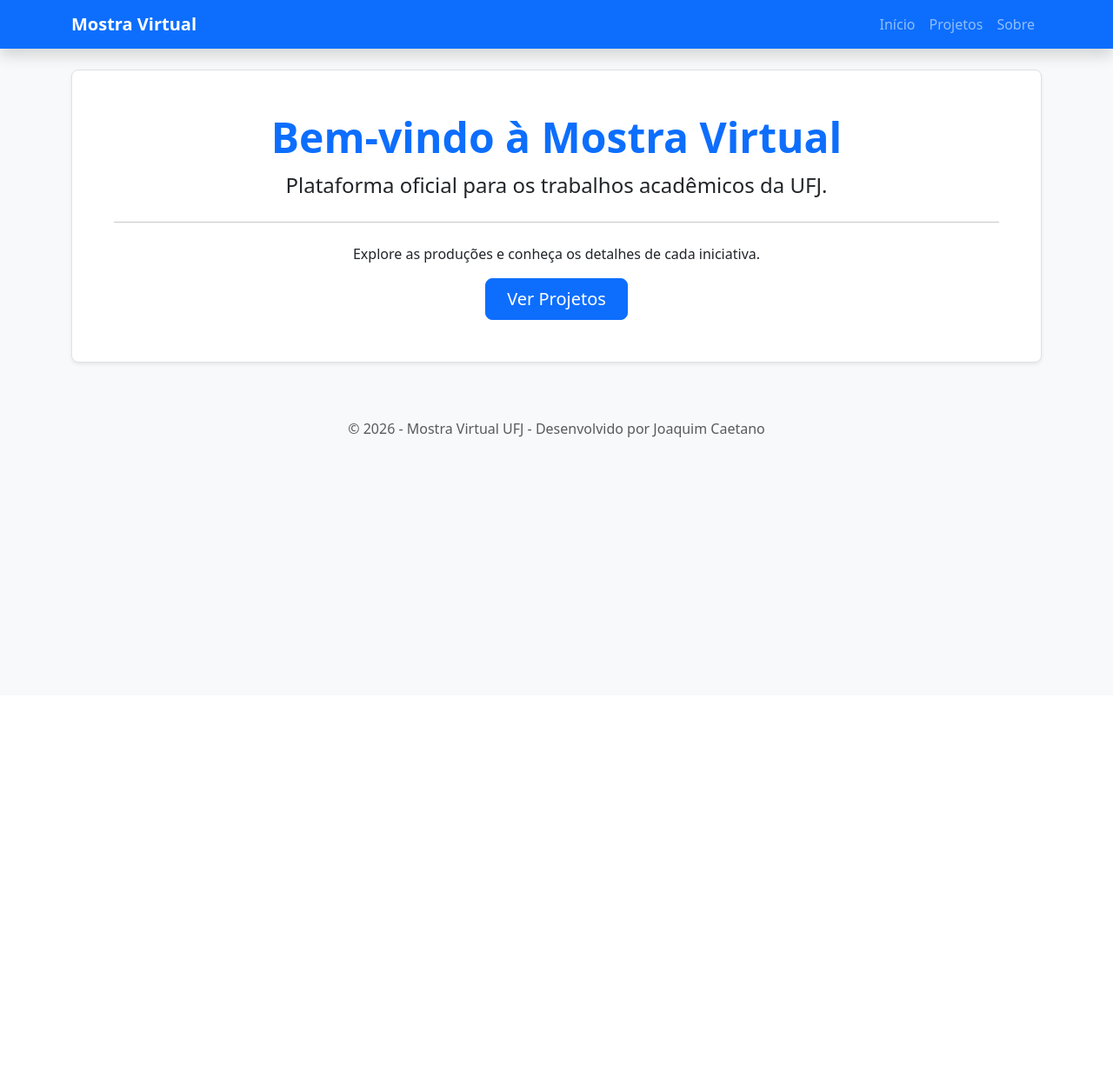
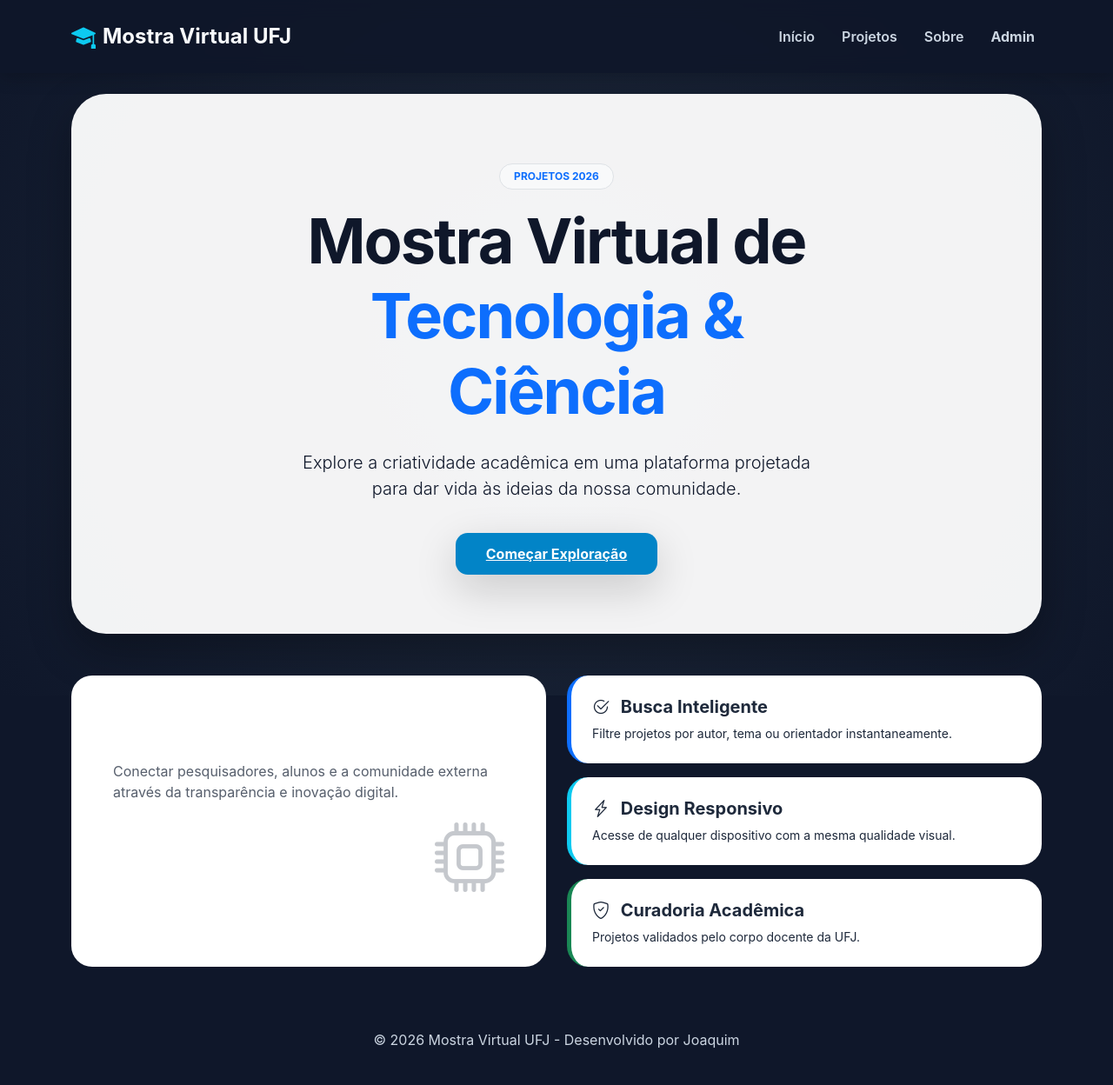
Before and after one commit to joaquimcaetano-creator/project-gallery-django, a Django app: page / in a window 1280 px wide. Shown: the whole page at 87% size. Before the commit the page ends 503 px from the top, so only its background shows below. Run offline with Django 5.2, Linux system fonts and the light colour scheme.

Commit message:
Interface tech finalizada com fundo animado e ajustes de contraste

```diff
--- a/config/urls.py
+++ b/config/urls.py
@@ -20,6 +20,7 @@ from django.conf import settings
 from django.conf.urls.static import static
 
 urlpatterns = [
+    # Corrigido: era admin.site.urls, eu tinha digitado errado
     path('admin/', admin.site.urls),
     path('', include('mostra.urls')),
-] + static(settings.MEDIA_URL, document_root=settings.MEDIA_ROOT) # Isso libera as fotos
+] + static(settings.MEDIA_URL, document_root=settings.MEDIA_ROOT)
--- a/mostra/templates/mostra/base.html
+++ b/mostra/templates/mostra/base.html
@@ -3,36 +3,112 @@
 <head>
     <meta charset="UTF-8">
     <meta name="viewport" content="width=device-width, initial-scale=1.0">
-    <title>{% block title %}Mostra Virtual UFJ{% endblock %}</title>
+    <title>{% block title %}Mostra Virtual - UFJ{% endblock %}</title>
     <link href="https://cdn.jsdelivr.net/npm/bootstrap@5.3.0/dist/css/bootstrap.min.css" rel="stylesheet">
+    <link rel="stylesheet" href="https://cdn.jsdelivr.net/npm/bootstrap-icons@1.11.3/font/bootstrap-icons.min.css">
+
+    <style>
+        body {
+            font-family: 'Inter', sans-serif;
+            color: #f8fafc; /* Texto padrão claro */
+            background-color: #0f172a;
+            overflow-x: hidden;
+        }
+
+        #particles-js {
+            position: fixed; width: 100%; height: 100%; top: 0; left: 0; z-index: -1;
+            background: radial-gradient(circle, #1e293b 0%, #0f172a 100%);
+        }
+
+        .navbar {
+            background-color: rgba(15, 23, 42, 0.9) !important;
+            backdrop-filter: blur(10px);
+            box-shadow: 0 4px 20px rgba(0,0,0,0.2);
+            padding: 1rem 0;
+        }
+        .navbar-brand {
+    font-weight: 800;
+    color: #f8fafc !important;
+    font-size: 1.5rem;
+    display: flex;
+    align-items: center;
+}
+.nav-link { color: #cbd5e1 !important; font-weight: 600; margin-left: 15px; }
+
+/* Estilo extra para a logo não ficar colada no texto */
+.navbar-brand img {
+    margin-right: 12px;
+    border-radius: 8px; /* Deixa as bordinhas da logo redondas como os cards */
+}
+
+        /* --- LOGICA DE CORES (O PASSO A PASSO) --- */
+
+        /* 1. Títulos GERAIS (como na página de Projetos) ficam BRANCOS */
+        h1, h2, h3, .display-6 { color: #ffffff !important; }
+
+        /* 2. Dentro da HERO-CONTAINER (Caixa da Home), tudo fica ESCURO */
+        .hero-container {
+            background: rgba(255, 255, 255, 0.95);
+            border-radius: 40px; padding: 80px 40px; margin-top: 20px;
+            box-shadow: 0 20px 50px rgba(0, 0, 0, 0.3);
+        }
+        .hero-container h1,
+        .hero-container p,
+        .hero-container .text-muted {
+            color: #0f172a !important;
+        }
+
+        /* 3. Dentro dos CARDS (Projetos), o texto fica ESCURO */
+        .card {
+            border-radius: 24px !important; border: none; background: #ffffff;
+            color: #1e293b !important; transition: all 0.4s ease;
+        }
+        .card h5, .card p { color: #1e293b !important; }
+        .card:hover { transform: translateY(-8px); box-shadow: 0 20px 25px rgba(0,0,0,0.2) !important; }
+
+        .btn-main {
+            background: #0284c7; color: white; border-radius: 14px;
+            padding: 14px 35px; font-weight: 700; border: none;
+        }
+    </style>
 </head>
-<body class="bg-light">
+<body>
+    <div id="particles-js"></div>
 
-    <nav class="navbar navbar-expand-lg navbar-dark bg-primary shadow">
+<nav class="navbar navbar-expand-lg navbar-dark sticky-top">
     <div class="container">
-            <a class="navbar-brand fw-bold" href="{% url 'home' %}">Mostra Virtual</a>
+        <a class="navbar-brand d-flex align-items-center" href="{% url 'home' %}">
+            <i class="bi bi-mortarboard-fill me-2 fs-3 text-info"></i>
+            <span class="fw-bold">Mostra Virtual UFJ</span>
+        </a>
+
         <button class="navbar-toggler" type="button" data-bs-toggle="collapse" data-bs-target="#navbarNav">
             <span class="navbar-toggler-icon"></span>
         </button>
+
         <div class="collapse navbar-collapse" id="navbarNav">
             <ul class="navbar-nav ms-auto">
                 <li class="nav-item"><a class="nav-link" href="{% url 'home' %}">Início</a></li>
                 <li class="nav-item"><a class="nav-link" href="{% url 'projetos' %}">Projetos</a></li>
                 <li class="nav-item"><a class="nav-link" href="{% url 'sobre' %}">Sobre</a></li>
+                <li class="nav-item"><a class="nav-link text-info fw-bold" href="/admin">Admin</a></li>
             </ul>
         </div>
     </div>
 </nav>
 
-    <div class="container mt-4">
-        {% block content %}
-        {% endblock %}
+    <div class="container pb-5 mt-4">
+        {% block content %}{% endblock %}
     </div>
 
-    <footer class="text-center mt-5 py-3 text-muted">
-        <p>© 2026 - Mostra Virtual UFJ - Desenvolvido por Joaquim Caetano</p>
+    <footer class="text-center py-4" style="color: #cbd5e1;">
+        <p>© 2026 Mostra Virtual UFJ - Desenvolvido por Joaquim</p>
     </footer>
 
+    <script src="https://cdn.jsdelivr.net/npm/particles.js@2.0.0/particles.min.js"></script>
+    <script>
+        particlesJS.load('particles-js', 'https://cdn.jsdelivr.net/npm/particles.js@2.0.0/demo/particles.json');
+    </script>
     <script src="https://cdn.jsdelivr.net/npm/bootstrap@5.3.0/dist/js/bootstrap.bundle.min.js"></script>
 </body>
 </html>
--- a/mostra/templates/mostra/home.html
+++ b/mostra/templates/mostra/home.html
@@ -1,13 +1,40 @@
 {% extends 'mostra/base.html' %}
 
-{% block title %}Início - Mostra Virtual{% endblock %}
+{% block content %}
+<div class="hero-container text-center mb-5">
+    <div class="row align-items-center">
+        <div class="col-lg-8 mx-auto">
+            <span class="badge bg-light text-primary border px-3 py-2 rounded-pill mb-3 fw-bold">PROJETOS 2026</span>
+            <h1 class="display-2 fw-bold mb-4" style="letter-spacing: -2px;">Mostra Virtual de <br><span class="text-primary">Tecnologia & Ciência</span></h1>
+            <p class="lead text-muted mb-5 px-md-5">
+                Explore a criatividade acadêmica em uma plataforma projetada para dar vida às ideias da nossa comunidade.
+            </p>
+            <a href="{% url 'projetos' %}" class="btn-main shadow-lg">Começar Exploração</a>
+        </div>
+    </div>
+</div>
 
-{% block content %}
-<div class="p-5 mb-4 bg-white rounded-3 shadow-sm border text-center">
-    <h1 class="display-5 fw-bold text-primary">Bem-vindo à Mostra Virtual</h1>
-    <p class="fs-4">Plataforma oficial para os trabalhos acadêmicos da UFJ.</p>
-    <hr class="my-4">
-    <p>Explore as produções e conheça os detalhes de cada iniciativa.</p>
-    <a href="{% url 'projetos' %}" class="btn btn-primary btn-lg px-4">Ver Projetos</a>
+<div class="row g-4">
+    <div class="col-md-6">
+        <div class="card p-5 h-100 bg-tech-card text-white">
+            <h3 class="fw-bold mb-3">Nossa Missão</h3>
+            <p class="opacity-75">Conectar pesquisadores, alunos e a comunidade externa através da transparência e inovação digital.</p>
+            <i class="bi bi-cpu display-1 opacity-25 text-end d-block"></i>
+        </div>
+    </div>
+    <div class="col-md-6">
+        <div class="card p-4 mb-3 border-start border-primary border-5">
+            <h5 class="fw-bold"><i class="bi bi-check2-circle me-2"></i> Busca Inteligente</h5>
+            <p class="small text-muted mb-0">Filtre projetos por autor, tema ou orientador instantaneamente.</p>
+        </div>
+        <div class="card p-4 mb-3 border-start border-info border-5">
+            <h5 class="fw-bold"><i class="bi bi-lightning-charge me-2"></i> Design Responsivo</h5>
+            <p class="small text-muted mb-0">Acesse de qualquer dispositivo com a mesma qualidade visual.</p>
+        </div>
+        <div class="card p-4 border-start border-success border-5">
+            <h5 class="fw-bold"><i class="bi bi-shield-check me-2"></i> Curadoria Acadêmica</h5>
+            <p class="small text-muted mb-0">Projetos validados pelo corpo docente da UFJ.</p>
+        </div>
+    </div>
 </div>
 {% endblock %}
--- a/mostra/urls.py
+++ b/mostra/urls.py
@@ -2,13 +2,8 @@ from django.urls import path
 from . import views
 
 urlpatterns = [
-    path('', views.home, name='home'),
-    path('projetos/', views.projetos, name='projetos'),
+    path('', views.home, name='home'),            # Página de Início (Vazia/Bem-vindo)
+    path('projetos/', views.projetos, name='projetos'), # Página com os cards e busca
     path('projeto/<int:id>/', views.detalhe, name='detalhe'),
     path('sobre/', views.sobre, name='sobre'),
-
-
-
-
-
 ]
--- a/mostra/views.py
+++ b/mostra/views.py
@@ -1,25 +1,28 @@
-from django.shortcuts import render
+from django.shortcuts import render, get_object_or_404
+from .models import Projeto
+from django.db.models import Q
 
-# Página Inicial
 def home(request):
+    # Esta é a página de boas-vindas que você queria
     return render(request, 'mostra/home.html')
 
-from .models import Projeto # Importe o modelo no topo
+def projetos(request):
+    # Esta é a página que tem os cards e a busca
+    termo_busca = request.GET.get('busca')
+    if termo_busca:
+        lista_projetos = Projeto.objects.filter(
+            Q(titulo__icontains=termo_busca) |
+            Q(autor__icontains=termo_busca) |
+            Q(resumo__icontains=termo_busca)
+        )
+    else:
+        lista_projetos = Projeto.objects.all().order_by('-data_cadastro')
 
-def projetos(request):
-    lista_projetos = Projeto.objects.all() # Busca todos os projetos do banco
     return render(request, 'mostra/projetos.html', {'projetos': lista_projetos})
 
-from django.shortcuts import render, get_object_or_404 # Adicione o get_object_or_404
+def detalhe(request, id):
+    projeto = get_object_or_404(Projeto, id=id)
+    return render(request, 'mostra/detalhe.html', {'p': projeto})
 
-
-# ... as outras views continuam iguais ...
-
-def detalhe(request, id):
-    # Isso busca o projeto pelo ID ou mostra uma página de erro 404 se não existir
-    projeto = get_object_or_404(Projeto, pk=id)
-    return render(request, 'mostra/detalhe.html', {'projeto': projeto})
-
-# Página Sobre a Mostra (vai ler o arquivo sobre.html)
 def sobre(request):
     return render(request, 'mostra/sobre.html')
```
Also changed, not shown: mostra/templates/mostra/projetos.html (+13 -18 lines), mostra/templates/mostra/sobre.html (+13 -7 lines), media/projetos/WhatsApp_Image_2026-03-27_at_15.44.40.jpeg (added). Lines whose indentation alone changed are shown as unchanged.
